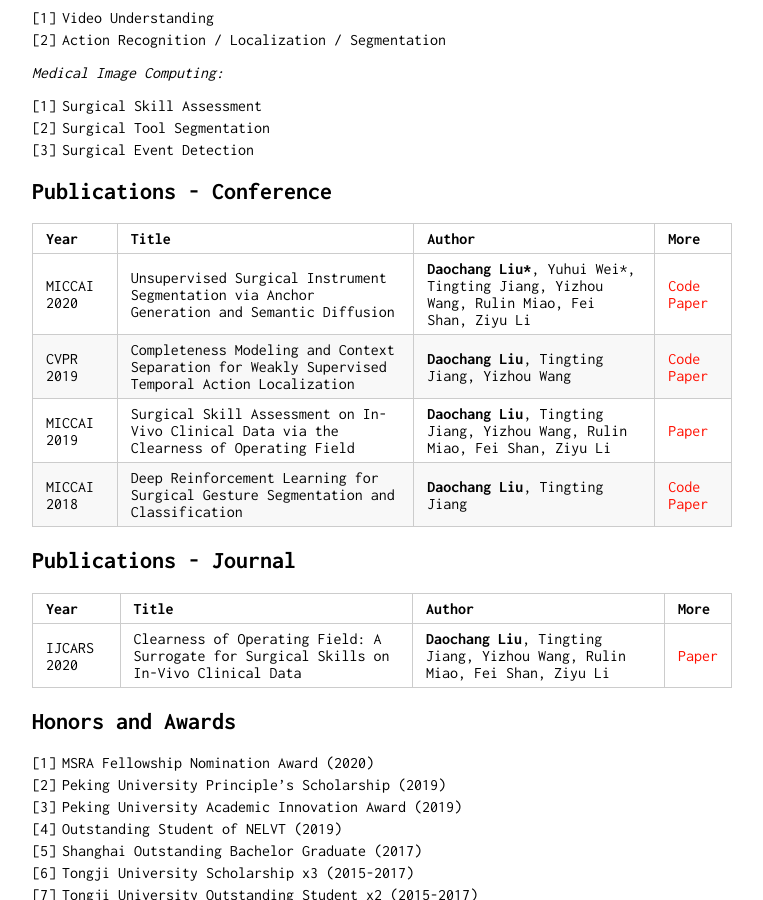
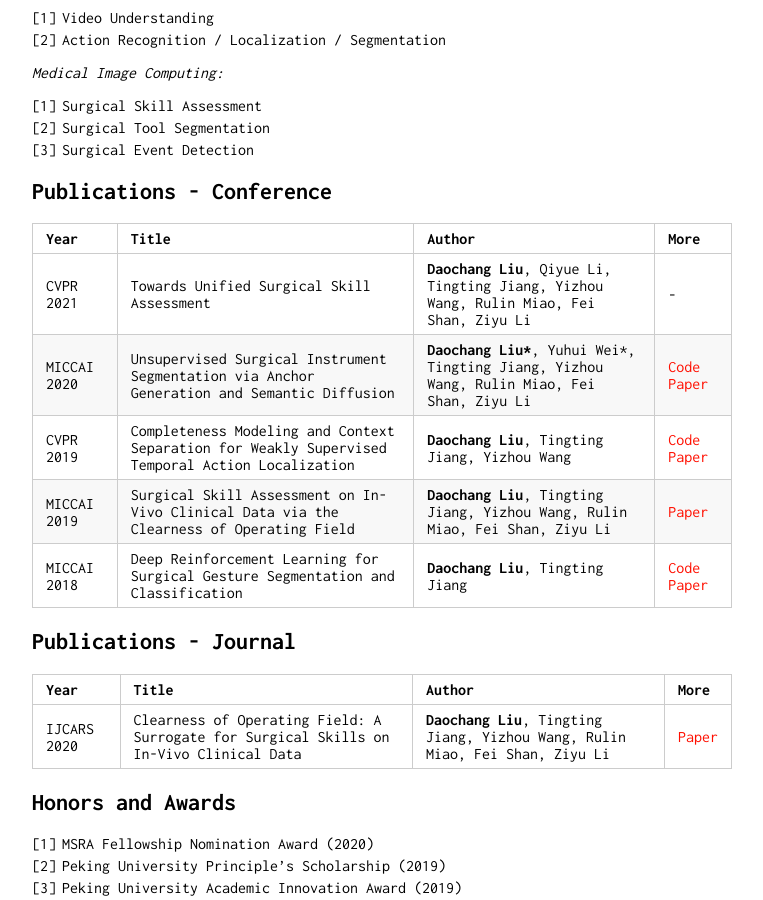
Before and after one commit to Finspire13/Finspire13.github.io, a Jekyll site: the page built from index.md, in a window 1280 px wide and 900 px high, scrolled down 334 px. Shown: the whole window, without its empty margins (258-1021 px from the left). Built offline with Jekyll 4.4.1, drawn with Linux system fonts in a browser that asks for light colours; our own code applies the rules of GitHub Pages for plain Markdown files.

Commit message:
Add CVPR 2021

```diff
--- a/index.md
+++ b/index.md
@@ -23,6 +23,7 @@ Hi! I am a 4th year Ph.D. student of [VIE lab](http://www.vie.group/) at Peking
 
  Year | Title | Author | More
 -----|-----|-----|-----
+CVPR 2021 | Towards Unified Surgical Skill Assessment | **Daochang Liu**, Qiyue Li, Tingting Jiang, Yizhou Wang, Rulin Miao, Fei Shan, Ziyu Li | -
 MICCAI 2020 | Unsupervised Surgical Instrument Segmentation via Anchor Generation and Semantic Diffusion | **Daochang Liu\***, Yuhui Wei\*, Tingting Jiang, Yizhou Wang, Rulin Miao, Fei Shan, Ziyu Li | [Code](https://github.com/Finspire13/AGSD-Surgical-Instrument-Segmentation) [Paper](http://www.vie.group/media/pdf/paper204.pdf)
 CVPR 2019 | Completeness Modeling and Context Separation for Weakly Supervised Temporal Action Localization | **Daochang Liu**, Tingting Jiang, Yizhou Wang | [Code](https://github.com/Finspire13/CMCS-Temporal-Action-Localization) [Paper](http://www.vie.group/media/pdf/1273.pdf)
 MICCAI 2019 | Surgical Skill Assessment on In-Vivo Clinical Data via the Clearness of Operating Field | **Daochang Liu**, Tingting Jiang, Yizhou Wang, Rulin Miao, Fei Shan, Ziyu Li | [Paper](http://www.vie.group/media/pdf/paper37.pdf)
```
Also changed, not shown: 2 other files.
